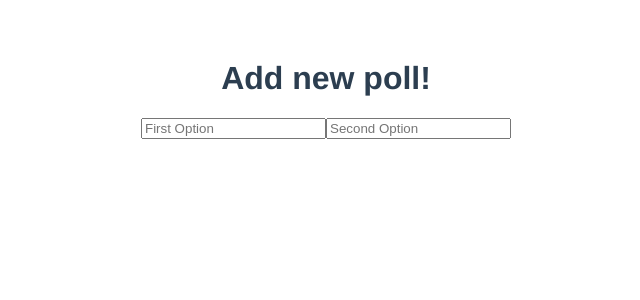
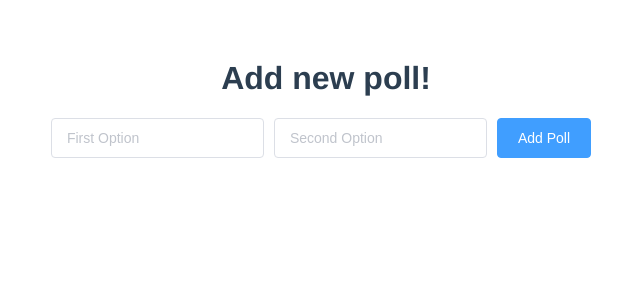
Before and after one commit to x-team/realtime-polling, a Vue app: page /#/add in a window 1280 px wide. Shown: the top 300 px of the page, without its empty margins (314-954 px from the left). Built offline with nearby package versions, Linux system fonts and the light colour scheme; what vuefire would draw is missing.

Commit message:
Add elements-ui

```diff
--- a/package.json
+++ b/package.json
@@ -12,6 +12,7 @@
     "postinstall": "npm run build"
   },
   "dependencies": {
+    "element-ui": "^2.0.7",
     "firebase": "^4.6.2",
     "vue": "^2.5.2",
     "vue-router": "^3.0.1",
--- a/src/components/AddPoll.vue
+++ b/src/components/AddPoll.vue
@@ -1,17 +1,50 @@
 <template>
-  <div class="hello">
+  <div class="add-poll">
     <h1>Add new poll!</h1>
-    <input
-      v-model.trim="pollFirstOption"
-      placeholder="First Option"
-    >
-    <input
-      v-model.trim="pollSecondOption"
-      placeholder="Second Option"
-    >
-    <ul>
+    <el-form :inline="true" :model="poll" class="demo-form-inline">
+      <el-form-item>
+        <el-input v-model="poll.first.value" placeholder="First Option"></el-input>
+      </el-form-item>
+       <el-form-item>
+        <el-input v-model="poll.second.value" placeholder="Second Option"></el-input>
+      </el-form-item>
+      <el-form-item>
+        <el-button type="primary" @click="onSubmit">Add Poll</el-button>
+      </el-form-item>
+    </el-form>
+    <ul class="polls">
       <li v-for="poll in polls">
-        <button @click="removePoll(poll)">X</button>
+        <el-card class="box-card">
+          <div slot="header" class="clearfix">
+            <span>Poll</span>
+            <el-button style="float: right; padding: 3px 0" type="text" @click="removePoll(poll)">Remove poll</el-button>
+          </div>
+          <el-row>
+            <el-col :span="12">
+              <h2 class="grid-content">
+                {{ poll.first.value }}
+              </h2>
+              <h3 class="grid-content">
+                {{ poll.first.votes }} votes
+              </h3>
+            </el-col>
+            <el-col :span="12">
+              <h2 class="grid-content">
+                {{ poll.second.value }}
+              </h2>
+              <h3 class="grid-content">
+                {{ poll.second.votes }} votes
+              </h3>
+            </el-col>
+            <el-col :span="24" class="bar-container" v-if="poll.first.votes + poll.first.votes != 0">
+                <div v-bind:style="{width: poll.first.votes / (poll.first.votes + poll.second.votes) * 100 + '%' }" class="bar bg-red"/>
+                <div v-bind:style="{width: poll.second.votes / (poll.first.votes + poll.second.votes) * 100 + '%' }" class="bar bg-blue"/>
+            </el-col>
+            <div v-else>
+              <h2>No votes yet</h2>
+            </div>
+          </el-row>
+        </el-card>
       </li>
     </ul>
   </div>
@@ -25,23 +58,24 @@ export default {
   name: 'AddPoll',
   data() {
     return {
-      pollFirstOption: '',
-      pollSecondOption: '',
+      poll: {
+        first: {
+          value: '',
+          votes: 0,
+        },
+        second: {
+          value: '',
+          votes: 0,
+        },
+      },
     };
   },
   firebase: {
     polls,
   },
   methods: {
-    addPoll: () => {
-      if (this.pollFirstOption && this.pollSecondOption) {
-        polls.push({
-          firstOption: this.pollFirstOption,
-          secondOption: this.pollSecondOption,
-        });
-        this.pollFirstOption = '';
-        this.pollSecondOption = '';
-      }
+    onSubmit() {
+      polls.push(this.poll);
     },
     removePoll: (poll) => {
       polls.child(poll['.key']).remove();
@@ -49,3 +83,29 @@ export default {
   },
 };
 </script>
+<style scoped>
+.polls {
+  max-width: 600px;
+  margin: auto;
+  list-style: none;
+}
+.grid-content {
+  border-radius: 4px;
+  min-height: 36px;
+}
+.box-card {
+  margin: 10px;
+}
+.bg-red {
+  background-color: #409EFF;
+}
+.bg-blue {
+  background-color: #67C23A;
+}
+.bar {
+  height: 20px;
+}
+.bar-container {
+  display: flex;
+}
+</style>
--- a/src/router/index.js
+++ b/src/router/index.js
@@ -1,9 +1,12 @@
 import Vue from 'vue';
 import Router from 'vue-router';
+import ElementUI from 'element-ui';
+import 'element-ui/lib/theme-chalk/index.css';
 import Vote from '@/components/Vote';
 import AddPoll from '@/components/AddPoll';
 
 Vue.use(Router);
+Vue.use(ElementUI);
 
 export default new Router({
   routes: [
```
Also changed, not shown: 1 other file (tests, documents, lock files or other folders).
